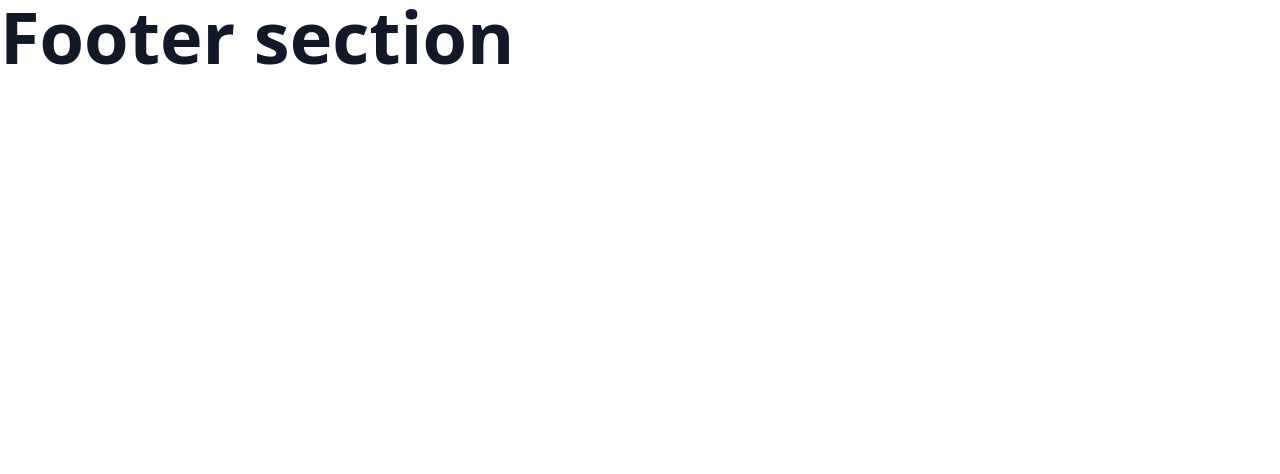
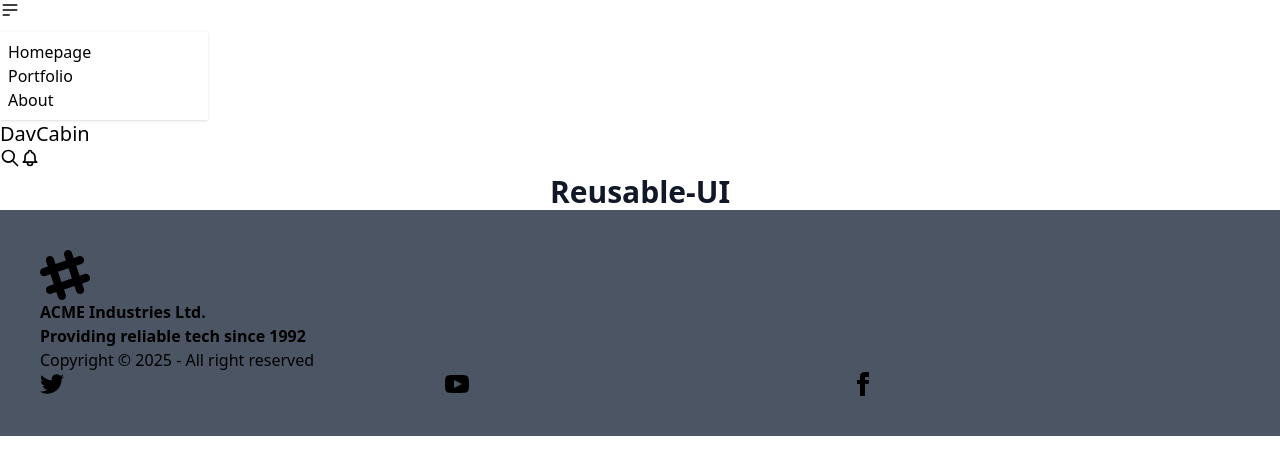
Before and after one commit to DevCabin25/reusable-ui-part-3, a React (Vite) app: page / in a window 1280 px wide. Shown: the top 474 px of the page. Built offline with nearby package versions, Linux system fonts and the light colour scheme.

Commit message:
Set up the Footer setion

```diff
--- a/src/App.jsx
+++ b/src/App.jsx
@@ -1,10 +1,14 @@
 import './App.css'
+import Footer from './components/Footer/Footer'
+import Navbar from './components/Navbar/Navbar'
 
 function App() {
 
   return (
     <>
-      <h1 className='text-7xl font-bold text-gray-900'>Footer section </h1>
+    <Navbar></Navbar>
+      <h1 className='text-3xl font-bold text-center text-gray-900'>Reusable-UI</h1>
+      <Footer></Footer>
     </>
   )
 }
--- /dev/null
+++ b/src/components/Footer/Footer.jsx
@@ -0,0 +1,66 @@
+import React from "react";
+
+const Footer = () => {
+  return (
+<footer className="footer footer-center bg-gray-600 text-primary-content p-10">
+  <aside>
+    <svg
+      width="50"
+      height="50"
+      viewBox="0 0 24 24"
+      xmlns="http://www.w3.org/2000/svg"
+      fillRule="evenodd"
+      clipRule="evenodd"
+      className="inline-block fill-current">
+      <path
+        d="M22.672 15.226l-2.432.811.841 2.515c.33 1.019-.209 2.127-1.23 2.456-1.15.325-2.148-.321-2.463-1.226l-.84-2.518-5.013 1.677.84 2.517c.391 1.203-.434 2.542-1.831 2.542-.88 0-1.601-.564-1.86-1.314l-.842-2.516-2.431.809c-1.135.328-2.145-.317-2.463-1.229-.329-1.018.211-2.127 1.231-2.456l2.432-.809-1.621-4.823-2.432.808c-1.355.384-2.558-.59-2.558-1.839 0-.817.509-1.582 1.327-1.846l2.433-.809-.842-2.515c-.33-1.02.211-2.129 1.232-2.458 1.02-.329 2.13.209 2.461 1.229l.842 2.515 5.011-1.677-.839-2.517c-.403-1.238.484-2.553 1.843-2.553.819 0 1.585.509 1.85 1.326l.841 2.517 2.431-.81c1.02-.33 2.131.211 2.461 1.229.332 1.018-.21 2.126-1.23 2.456l-2.433.809 1.622 4.823 2.433-.809c1.242-.401 2.557.484 2.557 1.838 0 .819-.51 1.583-1.328 1.847m-8.992-6.428l-5.01 1.675 1.619 4.828 5.011-1.674-1.62-4.829z"></path>
+    </svg>
+    <p className="font-bold">
+      ACME Industries Ltd.
+      <br />
+      Providing reliable tech since 1992
+    </p>
+    <p>Copyright © {new Date().getFullYear()} - All right reserved</p>
+  </aside>
+  <nav>
+    <div className="grid grid-flow-col gap-4">
+      <a>
+        <svg
+          xmlns="http://www.w3.org/2000/svg"
+          width="24"
+          height="24"
+          viewBox="0 0 24 24"
+          className="fill-current">
+          <path
+            d="M24 4.557c-.883.392-1.832.656-2.828.775 1.017-.609 1.798-1.574 2.165-2.724-.951.564-2.005.974-3.127 1.195-.897-.957-2.178-1.555-3.594-1.555-3.179 0-5.515 2.966-4.797 6.045-4.091-.205-7.719-2.165-10.148-5.144-1.29 2.213-.669 5.108 1.523 6.574-.806-.026-1.566-.247-2.229-.616-.054 2.281 1.581 4.415 3.949 4.89-.693.188-1.452.232-2.224.084.626 1.956 2.444 3.379 4.6 3.419-2.07 1.623-4.678 2.348-7.29 2.04 2.179 1.397 4.768 2.212 7.548 2.212 9.142 0 14.307-7.721 13.995-14.646.962-.695 1.797-1.562 2.457-2.549z"></path>
+        </svg>
+      </a>
+      <a>
+        <svg
+          xmlns="http://www.w3.org/2000/svg"
+          width="24"
+          height="24"
+          viewBox="0 0 24 24"
+          className="fill-current">
+          <path
+            d="M19.615 3.184c-3.604-.246-11.631-.245-15.23 0-3.897.266-4.356 2.62-4.385 8.816.029 6.185.484 8.549 4.385 8.816 3.6.245 11.626.246 15.23 0 3.897-.266 4.356-2.62 4.385-8.816-.029-6.185-.484-8.549-4.385-8.816zm-10.615 12.816v-8l8 3.993-8 4.007z"></path>
+        </svg>
+      </a>
+      <a>
+        <svg
+          xmlns="http://www.w3.org/2000/svg"
+          width="24"
+          height="24"
+          viewBox="0 0 24 24"
+          className="fill-current">
+          <path
+            d="M9 8h-3v4h3v12h5v-12h3.642l.358-4h-4v-1.667c0-.955.192-1.333 1.115-1.333h2.885v-5h-3.808c-3.596 0-5.192 1.583-5.192 4.615v3.385z"></path>
+        </svg>
+      </a>
+    </div>
+  </nav>
+</footer>
+  );
+};
+
+export default Footer;
--- /dev/null
+++ b/src/components/Navbar/Navbar.jsx
@@ -0,0 +1,84 @@
+import React from "react";
+
+const Navbar = () => {
+  return (
+    <div className="navbar bg-base-100">
+      <div className="navbar-start">
+        <div className="dropdown">
+          <div tabIndex={0} role="button" className="btn btn-ghost btn-circle">
+            <svg
+              xmlns="http://www.w3.org/2000/svg"
+              className="h-5 w-5"
+              fill="none"
+              viewBox="0 0 24 24"
+              stroke="currentColor"
+            >
+              <path
+                strokeLinecap="round"
+                strokeLinejoin="round"
+                strokeWidth="2"
+                d="M4 6h16M4 12h16M4 18h7"
+              />
+            </svg>
+          </div>
+          <ul
+            tabIndex={0}
+            className="menu menu-sm dropdown-content bg-base-100 rounded-box z-[1] mt-3 w-52 p-2 shadow"
+          >
+            <li>
+              <a>Homepage</a>
+            </li>
+            <li>
+              <a>Portfolio</a>
+            </li>
+            <li>
+              <a>About</a>
+            </li>
+          </ul>
+        </div>
+      </div>
+      <div className="navbar-center">
+        <a className="btn btn-ghost text-xl">DavCabin</a>
+      </div>
+      <div className="navbar-end">
+        <button className="btn btn-ghost btn-circle">
+          <svg
+            xmlns="http://www.w3.org/2000/svg"
+            className="h-5 w-5"
+            fill="none"
+            viewBox="0 0 24 24"
+            stroke="currentColor"
+          >
+            <path
+              strokeLinecap="round"
+              strokeLinejoin="round"
+              strokeWidth="2"
+              d="M21 21l-6-6m2-5a7 7 0 11-14 0 7 7 0 0114 0z"
+            />
+          </svg>
+        </button>
+        <button className="btn btn-ghost btn-circle">
+          <div className="indicator">
+            <svg
+              xmlns="http://www.w3.org/2000/svg"
+              className="h-5 w-5"
+              fill="none"
+              viewBox="0 0 24 24"
+              stroke="currentColor"
+            >
+              <path
+                strokeLinecap="round"
+                strokeLinejoin="round"
+                strokeWidth="2"
+                d="M15 17h5l-1.405-1.405A2.032 2.032 0 0118 14.158V11a6.002 6.002 0 00-4-5.659V5a2 2 0 10-4 0v.341C7.67 6.165 6 8.388 6 11v3.159c0 .538-.214 1.055-.595 1.436L4 17h5m6 0v1a3 3 0 11-6 0v-1m6 0H9"
+              />
+            </svg>
+            <span className="badge badge-xs badge-primary indicator-item"></span>
+          </div>
+        </button>
+      </div>
+    </div>
+  );
+};
+
+export default Navbar;
```
